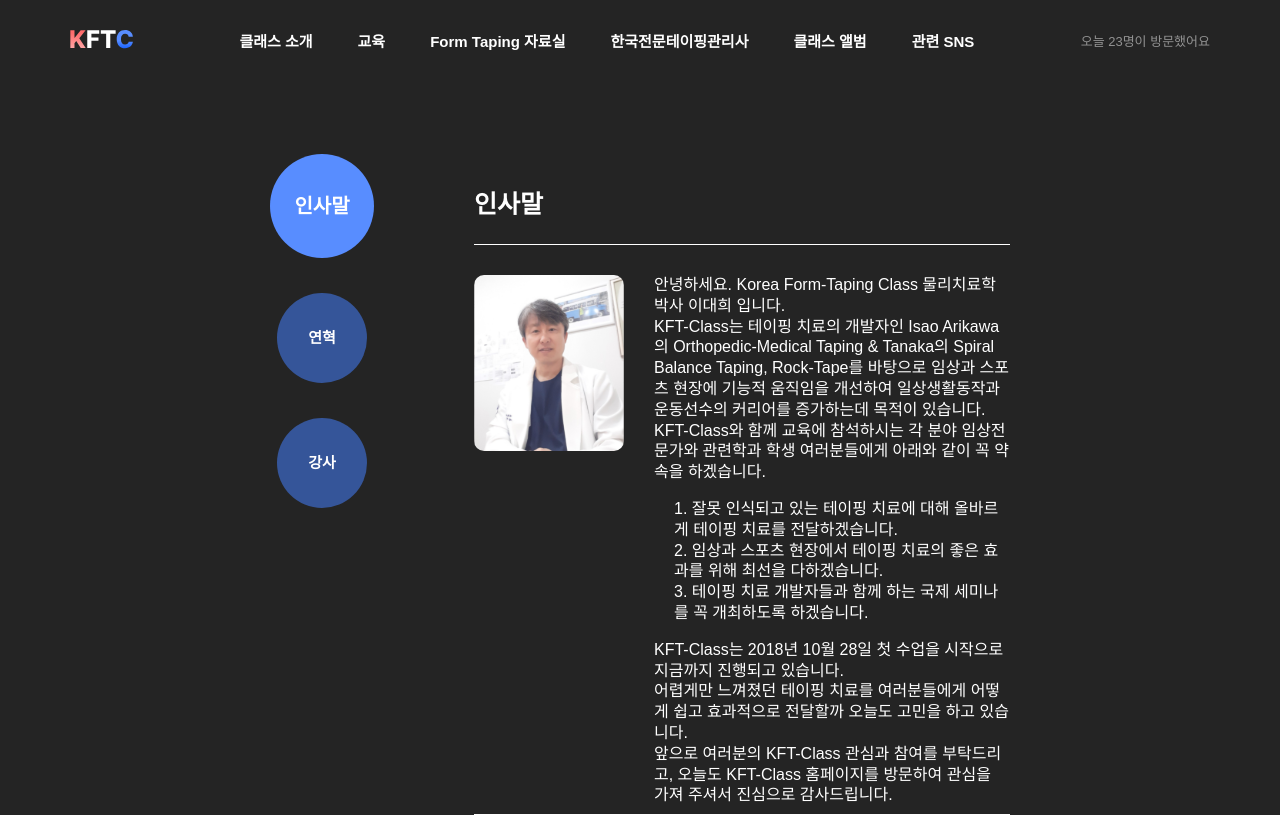
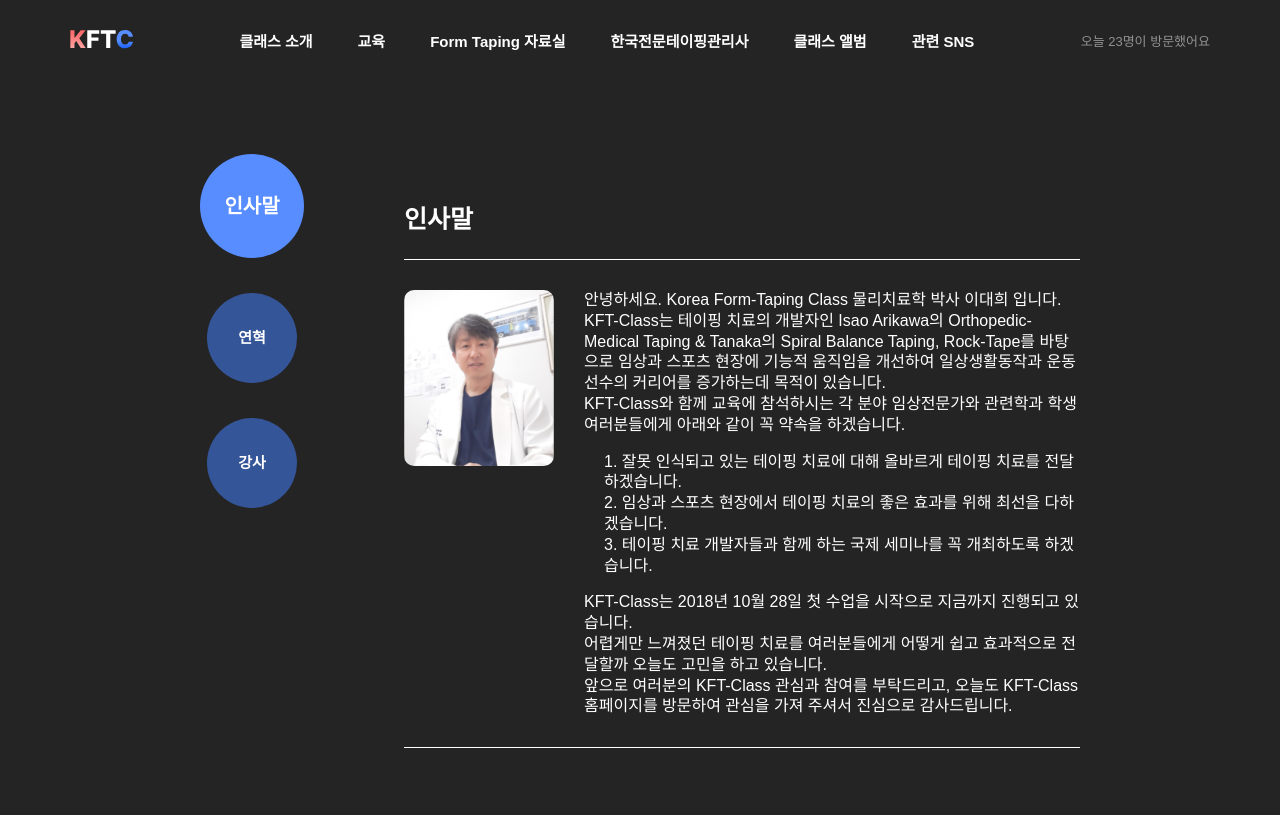
Before and after one commit to eejx0/Korea-Form-Taping-Class, a React (Create React App) app: page /introduce/greeting in a window 1280 px wide. Built offline with nearby package versions, Linux system fonts and the light colour scheme.

Commit message:
feat :: classIntroduce

```diff
--- a/src/pages/classIntroduce/greeting.tsx
+++ b/src/pages/classIntroduce/greeting.tsx
@@ -61,6 +61,18 @@ const Wrapper = styled.div`
     padding-right: 270px;
     flex-direction: column;
     height: calc(100vh - 90px - 84px);
+    @media (max-width: 1300px) {
+        padding-left: 200px;
+        padding-right: 200px;
+    }
+    @media (max-width: 1175px) {
+        padding-left: 50px;
+        padding-right: 50px;
+    }
+    @media (max-width: 875px) {
+        padding-left: 30px;
+        padding-right: 30px;
+    }
 `;
 
 const Container = styled.div`
@@ -79,24 +91,41 @@ const ListWrapper = styled.div`
 `;
 
 const Circle = styled.div<{ $isSelected: boolean }>`
-    width: ${({ $isSelected }) => ($isSelected ? "104px" : "90px")};
-    height: ${({ $isSelected }) => ($isSelected ? "104px" : "90px")};
-    background-color: ${({ $isSelected }) =>
-        $isSelected ? "#588DFF" : "#355599"};
+    width: 90px;
+    height: 90px;
+    background-color: #355599;
+    font-size: 15px;
+
+    ${({ $isSelected }) =>
+        $isSelected &&
+        `
+        width: 104px;
+        height: 104px;
+        background-color: #588DFF;
+        font-size: 20px;
+    `}
+
+    &:hover {
+        width: 104px;
+        height: 104px;
+        background-color: #588DFF;
+        font-size: 20px;
+    }
+
     border-radius: 50%;
-    font-size: ${({ $isSelected }) => ($isSelected ? "20px" : "15px")};
     font-weight: 600;
     display: flex;
     align-items: center;
     justify-content: center;
     cursor: pointer;
+    transition: all 0.2s;
 `;
 
 const ContentWrapper = styled.div`
     display: flex;
     flex-direction: column;
     width: 100%;
-    margin-top: 35px;
+    margin-top: 50px;
     height: 100%;
     > p {
         font-size: 25px;
@@ -111,7 +140,7 @@ const ContentBox = styled.div`
     border-bottom: 1px solid white;
     padding-top: 30px;
     padding-bottom: 30px;
-    min-height: 70%;
+    min-height: fit-content;
 `;
 
 const ProfileImg = styled.img`
--- a/src/pages/classIntroduce/history.tsx
+++ b/src/pages/classIntroduce/history.tsx
@@ -58,6 +58,18 @@ const Wrapper = styled.div`
     padding-right: 270px;
     flex-direction: column;
     height: calc(100vh - 90px - 84px);
+    @media (max-width: 1300px) {
+        padding-left: 200px;
+        padding-right: 200px;
+    }
+    @media (max-width: 1175px) {
+        padding-left: 50px;
+        padding-right: 50px;
+    }
+    @media (max-width: 875px) {
+        padding-left: 30px;
+        padding-right: 30px;
+    }
 `;
 
 const Container = styled.div`
@@ -76,24 +88,41 @@ const ListWrapper = styled.div`
 `;
 
 const Circle = styled.div<{ $isSelected: boolean }>`
-    width: ${({ $isSelected }) => ($isSelected ? "104px" : "90px")};
-    height: ${({ $isSelected }) => ($isSelected ? "104px" : "90px")};
-    background-color: ${({ $isSelected }) =>
-        $isSelected ? "#588DFF" : "#355599"};
+    width: 90px;
+    height: 90px;
+    background-color: #355599;
+    font-size: 15px;
+
+    ${({ $isSelected }) =>
+        $isSelected &&
+        `
+        width: 104px;
+        height: 104px;
+        background-color: #588DFF;
+        font-size: 20px;
+    `}
+
+    &:hover {
+        width: 104px;
+        height: 104px;
+        background-color: #588DFF;
+        font-size: 20px;
+    }
+
     border-radius: 50%;
-    font-size: ${({ $isSelected }) => ($isSelected ? "20px" : "15px")};
     font-weight: 600;
     display: flex;
     align-items: center;
     justify-content: center;
     cursor: pointer;
+    transition: all 0.2s;
 `;
 
 const ContentWrapper = styled.div`
     display: flex;
     flex-direction: column;
     width: 100%;
-    margin-top: 35px;
+    margin-top: 50px;
     height: 100%;
     > p {
         font-size: 25px;
--- a/src/pages/classIntroduce/teacher.tsx
+++ b/src/pages/classIntroduce/teacher.tsx
@@ -24,6 +24,7 @@ export const Teacher = () => {
                 break;
         }
     }
+
     return (
         <>
             <Header />
@@ -78,6 +79,18 @@ const Wrapper = styled.div`
     padding-right: 270px;
     flex-direction: column;
     height: calc(100vh - 90px - 84px);
+    @media (max-width: 1300px) {
+        padding-left: 200px;
+        padding-right: 200px;
+    }
+    @media (max-width: 1175px) {
+        padding-left: 50px;
+        padding-right: 50px;
+    }
+    @media (max-width: 875px) {
+        padding-left: 30px;
+        padding-right: 30px;
+    }
 `;
 
 const Container = styled.div`
@@ -96,24 +109,41 @@ const ListWrapper = styled.div`
 `;
 
 const Circle = styled.div<{ $isSelected: boolean }>`
-    width: ${({ $isSelected }) => ($isSelected ? "104px" : "90px")};
-    height: ${({ $isSelected }) => ($isSelected ? "104px" : "90px")};
-    background-color: ${({ $isSelected }) =>
-        $isSelected ? "#588DFF" : "#355599"};
+    width: 90px;
+    height: 90px;
+    background-color: #355599;
+    font-size: 15px;
+
+    ${({ $isSelected }) =>
+        $isSelected &&
+        `
+        width: 104px;
+        height: 104px;
+        background-color: #588DFF;
+        font-size: 20px;
+    `}
+
+    &:hover {
+        width: 104px;
+        height: 104px;
+        background-color: #588DFF;
+        font-size: 20px;
+    }
+
     border-radius: 50%;
-    font-size: ${({ $isSelected }) => ($isSelected ? "20px" : "15px")};
     font-weight: 600;
     display: flex;
     align-items: center;
     justify-content: center;
     cursor: pointer;
+    transition: all 0.2s;
 `;
 
 const ContentWrapper = styled.div`
     display: flex;
     flex-direction: column;
     width: 100%;
-    margin-top: 35px;
+    margin-top: 50px;
     height: 100%;
     > p {
         font-size: 25px;
```
